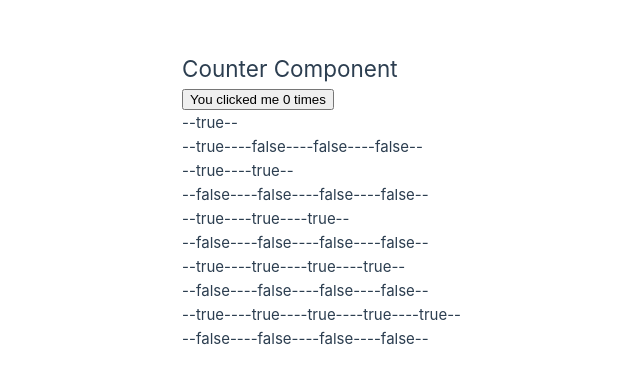
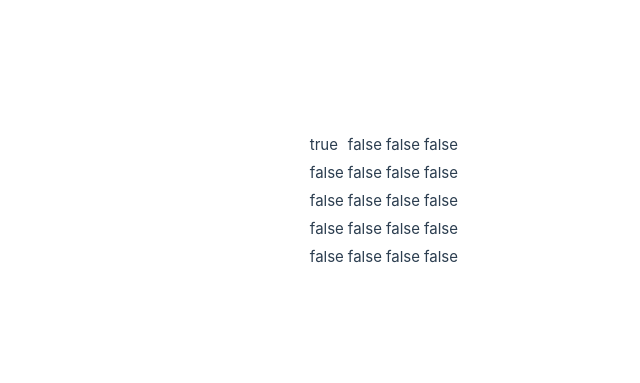
Before and after one commit to JohanCodeForFun/mastermind, a Vue app: page / in a window 1280 px wide. Shown: the part 199-582 px from the top of the page, without its empty margins (179-819 px from the left). Built offline with nearby package versions, Linux system fonts and the light colour scheme; the HTML template or start-up script is replaced by a standard one.

Commit message:
display pinrows as table

```diff
--- a/src/App.vue
+++ b/src/App.vue
@@ -1,22 +1,21 @@
 <script setup lang="ts">
-import { ref } from 'vue'
+import { reactive } from 'vue'
 
 import TheCounter from './components/TheCounter.vue'
 import PinRow from './components/PinRow.vue'
 
-const pinRow = ref([
-  { id: 1, row: [true, false, false, false] },
-  { id: 2, row: [false, false, false, false] },
-  { id: 3, row: [false, false, false, false] },
-  { id: 4, row: [false, false, false, false] },
-  { id: 5, row: [false, false, false, false] },
+const pinRow = reactive([
+  ['true', 'false', 'false', 'false'],
+  ['false', 'false', 'false', 'false'],
+  ['false', 'false', 'false', 'false'],
+  ['false', 'false', 'false', 'false'],
+  ['false', 'false', 'false', 'false'],
 ])
 </script>
 
 <template>
   <main>
-    <TheCounter title="Counter Component" />
-    <PinRow v-for="row in pinRow" :key="row.id" :row="row" />
+    <PinRow :row="pinRow" />
   </main>
 </template>
 
--- a/src/components/PinRow.vue
+++ b/src/components/PinRow.vue
@@ -1,11 +1,22 @@
 <script setup lang="ts">
-defineProps(['row'])
+defineProps<{
+  row: string[][]
+}>()
 </script>
 
 <template>
-  <div>
-    <div v-for="(pin, index) in row" :key="index">
-      <span v-for="pinn in pin">--{{ pinn ? 'true' : 'false' }}--</span>
-    </div>
-  </div>
+  <table>
+    <tbody>
+      <tr v-for="(subArray, rowIndex) in row" :key="rowIndex">
+        <td v-for="(pin, colIndex) in subArray">{{ pin }}</td>
+      </tr>
+    </tbody>
+  </table>
 </template>
+
+<style scoped>
+span {
+  padding: 0.5rem 0.3rem;
+  border: 1px solid red;
+}
+</style>
```
